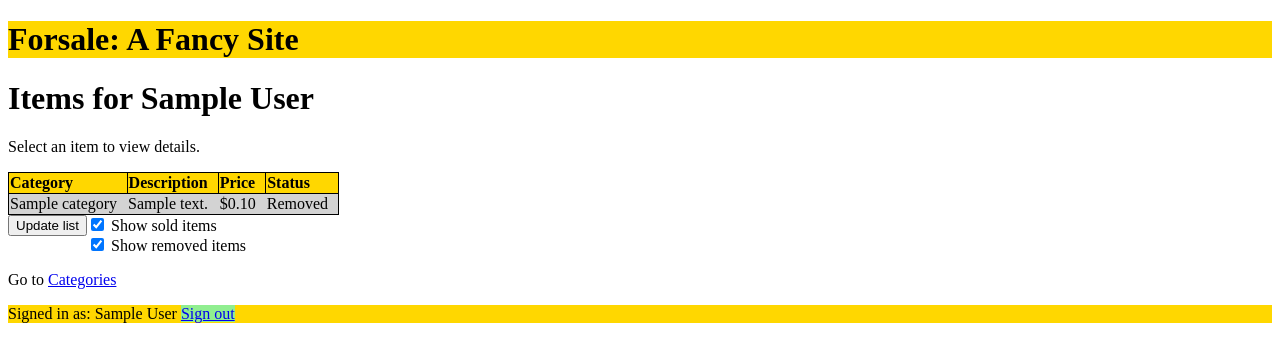
After one commit to johnbayko/forsale_django_demo, a Django app: page /forsale/user/1/items in a window 1280 px wide. The commit adds this page. Shown: the top 362 px of the page. Run offline with Django 5.2, Linux system fonts and the light colour scheme; a user stored in the database is signed in; tables that the repository leaves empty hold one stand-in row (values such as "Sample post").

Commit message:
Add all items for user page
- Added all items for user page.
- Added check in case user signs out while page is displayed to redirect to
  categories page.

```diff
--- a/forsale/templates/forsale/categories.html
+++ b/forsale/templates/forsale/categories.html
@@ -19,5 +19,10 @@
         </tr>
       {% endfor %}
     </table>
+    {% if user_username %}
+      <a href="{% url "forsale:useritems" user.id %}">
+        All items for {{ user_fullname }}
+      </a>
+    {% endif %}
     {% include 'forsale/signinout.html' %}
 {% endblock %}
--- /dev/null
+++ b/forsale/templates/forsale/useritems.html
@@ -0,0 +1,96 @@
+{% extends "forsale/forsale.html" %}
+
+{% block content %}
+    {% load forsale_tags %}
+    <h1>Items for {{ user_fullname }}</h1>
+    <p>Select an item to view details.</p>
+    <table>
+      <tr style="background-color:{{ highlight_bg_color }}">
+        <th>Category</th>
+        <th>Description</th>
+        <th id="price">Price</th>
+        <th>Status</th>
+      </tr>
+      <!-- Sold or removed items will only be retrieved for owner
+           (when user signed in) -->
+      {% for item in items_list %}
+        <tr
+          {% if item.removed %}
+            id="removeditem"
+          {% elif item.sold %}
+            id="solditem"
+          {% else %}
+            id="availableitem"
+          {% endif %}
+        >
+          <td>{{ item.category.name }}</td>
+          <td>{{ item.description }}</td>
+          <td id="price">{{ item.price|format_cents }}</td>
+          <td>
+            {% if item.removed %}
+              Removed
+            {% elif item.sold %}
+              Sold
+            {% endif %}
+          </td>
+        </tr>
+      {% endfor %}
+    </table>
+    {% if user_username %}
+      <form method="GET">
+        {% csrf_token %}
+        {% if not refreshed_view %}
+          <!-- If this is the first view, use default values -->
+          <input
+            type="hidden"
+            id="refreshed_view"
+            name="refreshed_view"
+            value="refreshed_view"
+          >
+        {% endif %}
+        <div style="display:flex;flex-direction:row">
+          <div style="display:flex;flex-direction:column">
+            <button type="submit" formaction="{{ origin_path }}">
+              Update list
+            </button>
+          </div>
+          <div style="display:flex;flex-direction:column">
+            <div>
+              <input
+                type="checkbox"
+                id="show_sold"
+                name="show_sold"
+                value="show"
+                autocomplete="on"
+                {% if show_sold %}
+                  checked
+                {% endif %}
+              >
+              <label for="show_sold">
+                Show sold items
+              </label>
+            </div>
+            <div>
+              <input
+                type="checkbox"
+                id="show_removed"
+                name="show_removed"
+                value="show"
+                autocomplete="on"
+                {% if show_removed %}
+                  checked
+                {% endif %}
+              >
+              <label for="show_removed">
+                Show removed items
+              </label>
+            </div>
+          </div>
+        </div>
+      </form>
+    {% endif %}
+    <p>
+      Go to <A href="{% url "forsale:categories" %}">Categories</a>
+    </p>
+    {% include 'forsale/signinout.html' %}
+{% endblock %}
--- a/forsale/urls.py
+++ b/forsale/urls.py
@@ -7,6 +7,7 @@ urlpatterns = [
     path("", views.index, name="index"),
     path("categories", views.categories, name="categories"),
     path("categories/<int:category_id>/items", views.items, name="items"),
+    path("user/<int:user_id>/items", views.useritems, name="useritems"),
 
     path("signin/<path:origin_path>", views.signin, name="signin"),
     path("signin_done/<path:origin_path>", views.signin_done, name="signin_done"),
--- a/forsale/views.py
+++ b/forsale/views.py
@@ -131,6 +131,47 @@ def items(request, category_id):
     add_context(request, context)
 
     return render(request, "forsale/items.html", context)
+
+
+def useritems(request, user_id):
+    if not request.user.is_authenticated:
+        # Apparently signed out while looking at this.
+        return HttpResponseRedirect(reverse(f"forsale:categories"))
+
+    user = request.user
+    userinfo = Userinfo.objects.get(user=user)
+
+    context = {
+        "user": user
+    }
+
+    refreshed_view = "refreshed_view" in request.GET
+
+    if not refreshed_view:
+        # First view, use defaults
+        show_sold = True
+        show_removed = True
+    else:
+        show_sold = "show_sold" in request.GET
+        show_removed = "show_removed" in request.GET
+
+    if show_sold:
+        print('show_sold')  # debug
+        context["show_sold"] = "show_sold"
+    if show_removed:
+        print('show_removed')  # debug
+        context["show_removed"] = "show_removed"
+
+    items_list = Items.objects.filter(owner=userinfo)
+    if not show_sold:
+        items_list = items_list.filter(sold=False)
+    if not show_removed:
+        items_list = items_list.filter(removed=False)
+    context["items_list"] = items_list
+
+    add_context(request, context)
+
+    return render(request, "forsale/useritems.html", context)
 
 
 def signin(request, origin_path):
```
